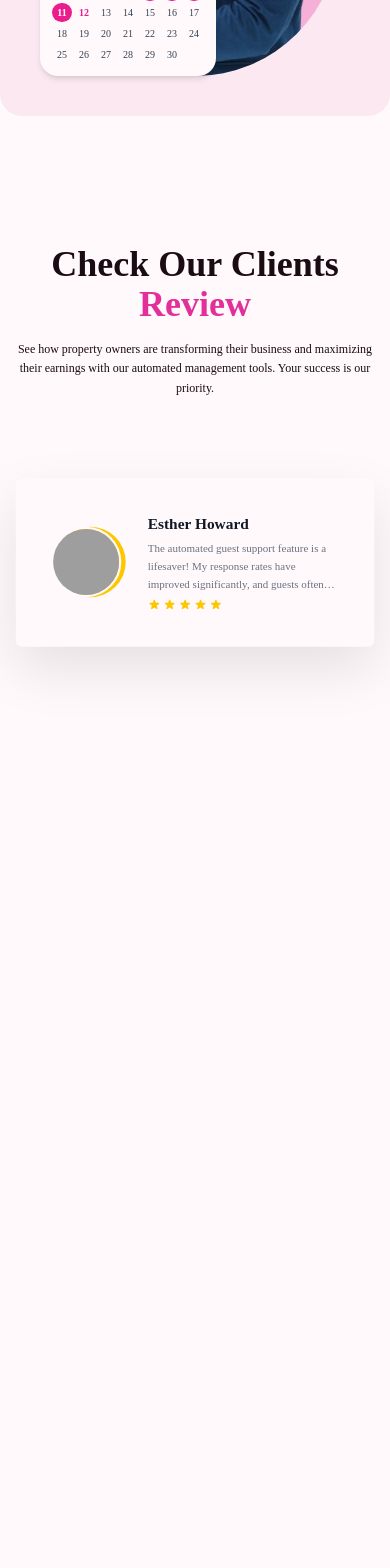
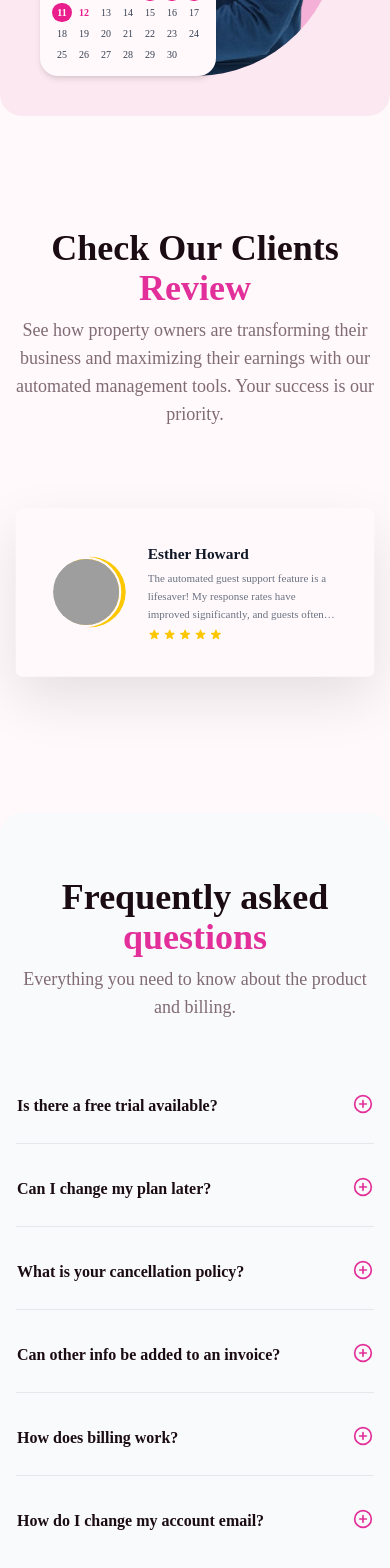
Before and after one commit to pmppiyas/One-Little-Web-Task, a Next.js app: page / in a window 390 px wide. Shown: the part 9426-10994 px from the top of the page. Before the commit the page ends 10185 px from the top, so only its background shows below. Built offline with nearby package versions, Linux system fonts and the light colour scheme; grey boxes are pictures that could not be loaded.

Commit message:
add:  FAQ accrodian

```diff
--- a/src/app/(commonLayout)/page.tsx
+++ b/src/app/(commonLayout)/page.tsx
@@ -1,4 +1,5 @@
 import Carousel from '@/app/components/home/Carousel';
+import FAQ from '@/app/components/home/FAQ';
 import GettingStart from '@/app/components/home/GettingStart';
 import Hero from '@/app/components/home/Hero';
 import OurService from '@/app/components/home/OurService';
@@ -18,6 +19,7 @@ export default function Home() {
       <GettingStart />
       <WhyChooseUs />
       <ReviewCarousel />
+      <FAQ />
     </div>
   );
 }
--- /dev/null
+++ b/src/app/components/home/FAQ.tsx
@@ -0,0 +1,75 @@
+import {
+  Accordion,
+  AccordionContent,
+  AccordionItem,
+  AccordionTrigger,
+} from '@/components/ui/accordion';
+import Header from '@/app/components/shared/Header';
+
+const faqs = [
+  {
+    question: 'Is there a free trial available?',
+    answer:
+      "Yes, you can try us for free for 30 days. If you want, we'll provide you with a free, personalized 30-minute onboarding call to get you up and running as soon as possible.",
+  },
+  {
+    question: 'Can I change my plan later?',
+    answer:
+      'Absolutely! You can upgrade or downgrade your plan at any time from your dashboard settings. Changes will be reflected in your next billing cycle.',
+  },
+  {
+    question: 'What is your cancellation policy?',
+    answer:
+      'We offer a flexible cancellation policy. You can cancel your subscription at any time without any hidden fees or penalties.',
+  },
+  {
+    question: 'Can other info be added to an invoice?',
+    answer:
+      'Yes, you can add your company name, VAT number, and specific billing address to your invoices from the billing profile section.',
+  },
+  {
+    question: 'How does billing work?',
+    answer:
+      "We bill monthly or annually depending on your preference. All payments are processed securely, and you'll receive an automated invoice every month.",
+  },
+  {
+    question: 'How do I change my account email?',
+    answer:
+      "You can update your email address in the 'Account Settings' section. For security reasons, you'll need to verify the new email address.",
+  },
+];
+
+export default function FAQ() {
+  return (
+    <section className="py-16 px-4 bg-[#F9FAFB] rounded-3xl max-w-7xl mx-auto my-10">
+      <div className="max-w-3xl mx-auto space-y-12">
+        {/* Header Section */}
+        <div className="text-center space-y-4">
+          <Header
+            black="Frequently asked"
+            primary="questions"
+            sub=" Everything you need to know about the product and billing."
+          />
+        </div>
+
+        {/* Accordion Section */}
+        <Accordion type="single" collapsible className="w-full space-y-2">
+          {faqs.map((faq, index) => (
+            <AccordionItem
+              key={index}
+              value={`item-${index}`}
+              className="border-b border-gray-200 py-2 last:border-none"
+            >
+              <AccordionTrigger className="text-left font-semibold text-foreground hover:no-underline hover:text-primary transition-all text-base md:text-lg py-4">
+                {faq.question}
+              </AccordionTrigger>
+              <AccordionContent className="text-foreground/70 text-sm md:text-base leading-relaxed pb-4">
+                {faq.answer}
+              </AccordionContent>
+            </AccordionItem>
+          ))}
+        </Accordion>
+      </div>
+    </section>
+  );
+}
--- a/src/app/components/home/ReviewCarousel.tsx
+++ b/src/app/components/home/ReviewCarousel.tsx
@@ -46,18 +46,16 @@ const ReviewCarousel = () => {
   }, [emblaApi, onSelect]);
 
   return (
-    <div className="max-w-7xl mx-auto px-4 py-20 space-y-12 overflow-hidden">
-      {/* Header */}
-      <div className="text-center space-y-4">
-        <Header black="Check Our Clients" primary="Review" />
-        <p className="text-xs md:text-sm text-foregground/80 max-w-2xl mx-auto leading-relaxed">
-          See how property owners are transforming their business and maximizing
+    <div className="max-w-7xl mx-auto px-4 py-16 space-y-12 overflow-hidden">
+      <Header
+        black="Check Our Clients"
+        primary="Review"
+        sub="  See how property owners are transforming their business and maximizing
           their earnings with our automated management tools. Your success is
-          our priority.
-        </p>
-      </div>
+          our priority."
+      />
 
-      {/* Embla Carousel Container */}
+      {/* Carousel Container */}
       <div className="relative px-4">
         <div className="overflow-visible" ref={emblaRef}>
           <div className="flex -ml-4 md:-ml-8">
@@ -66,7 +64,7 @@ const ReviewCarousel = () => {
               return (
                 <div
                   key={review.id}
-                  className="flex-[0_0_100%] min-w-0 pl-4 md:pl-8 md:flex-[0_0_40%] lg:flex-[0_0_33.33%] py-10 transition-all duration-500"
+                  className="flex-[0_0_100%] min-w-0 pl-4 md:pl-8 md:flex-[0_0_40%] lg:flex-[0_0_33.33%] py-10 transition-all duration-500 hover:cursor-pointer select-none"
                 >
                   <div
                     className={`relative transition-all duration-500 rounded-sm p-8 flex items-center gap-6
--- /dev/null
+++ b/src/components/ui/accordion.tsx
@@ -0,0 +1,96 @@
+'use client';
+
+import * as React from 'react';
+import { Accordion as AccordionPrimitive } from 'radix-ui';
+
+import { cn } from '@/lib/utils';
+import {
+  ChevronDownIcon,
+  ChevronUpIcon,
+  CirclePlus,
+  MinusCircle,
+} from 'lucide-react';
+
+function Accordion({
+  className,
+  ...props
+}: React.ComponentProps<typeof AccordionPrimitive.Root>) {
+  return (
+    <AccordionPrimitive.Root
+      data-slot="accordion"
+      className={cn('flex w-full flex-col', className)}
+      {...props}
+    />
+  );
+}
+
+function AccordionItem({
+  className,
+  ...props
+}: React.ComponentProps<typeof AccordionPrimitive.Item>) {
+  return (
+    <AccordionPrimitive.Item
+      data-slot="accordion-item"
+      className={cn('not-last:border-b', className)}
+      {...props}
+    />
+  );
+}
+
+function AccordionTrigger({
+  className,
+  children,
+  ...props
+}: React.ComponentProps<typeof AccordionPrimitive.Trigger>) {
+  return (
+    <AccordionPrimitive.Header className="flex">
+      <AccordionPrimitive.Trigger
+        data-slot="accordion-trigger"
+        className={cn(
+          'group/accordion-trigger relative flex flex-1 items-start justify-between rounded-lg border border-transparent py-2.5 text-left text-sm font-medium transition-all outline-none hover:underline focus-visible:border-ring focus-visible:ring-3 focus-visible:ring-ring/50 focus-visible:after:border-ring disabled:pointer-events-none disabled:opacity-50 **:data-[slot=accordion-trigger-icon]:ml-auto **:data-[slot=accordion-trigger-icon]:size-5', // এখানে size-5 দেওয়া হয়েছে একটু স্পষ্ট দেখানোর জন্য
+          className
+        )}
+        {...props}
+      >
+        {children}
+
+        {/* Plus Icon with Primary Color */}
+        <CirclePlus
+          data-slot="accordion-trigger-icon"
+          className="pointer-events-none shrink-0 text-primary group-aria-expanded/accordion-trigger:hidden"
+        />
+
+        {/* Minus Icon with Primary Color */}
+        <MinusCircle
+          data-slot="accordion-trigger-icon"
+          className="pointer-events-none hidden shrink-0 text-primary group-aria-expanded/accordion-trigger:inline"
+        />
+      </AccordionPrimitive.Trigger>
+    </AccordionPrimitive.Header>
+  );
+}
+
+function AccordionContent({
+  className,
+  children,
+  ...props
+}: React.ComponentProps<typeof AccordionPrimitive.Content>) {
+  return (
+    <AccordionPrimitive.Content
+      data-slot="accordion-content"
+      className="overflow-hidden text-sm data-open:animate-accordion-down data-closed:animate-accordion-up"
+      {...props}
+    >
+      <div
+        className={cn(
+          'h-(--radix-accordion-content-height) pt-0 pb-2.5 [&_a]:underline [&_a]:underline-offset-3 [&_a]:hover:text-foreground [&_p:not(:last-child)]:mb-4',
+          className
+        )}
+      >
+        {children}
+      </div>
+    </AccordionPrimitive.Content>
+  );
+}
+
+export { Accordion, AccordionItem, AccordionTrigger, AccordionContent };
```
